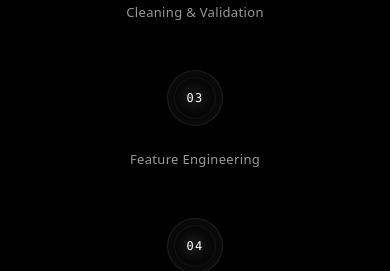
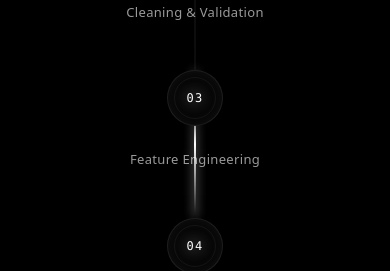
Before and after one commit to Sameet728/Elvaris-website, a Next.js app: page / in a window 390 px wide. Shown: the part 3072-3343 px from the top of the page. Built offline with nearby package versions, Linux system fonts and the light colour scheme.

Commit message:
Optimize UI for mobile: hide custom cursor on touch, add vertical animated pipeline track

```diff
--- a/src/app/globals.css
+++ b/src/app/globals.css
@@ -29,8 +29,10 @@
 }
 
 @layer base {
-  *, *::before, *::after {
-    cursor: none !important;
+  @media (pointer: fine) {
+    *, *::before, *::after {
+      cursor: none !important;
+    }
   }
 }
 
@@ -38,6 +40,11 @@
 @keyframes marquee {
   0% { transform: translateX(0); }
   100% { transform: translateX(-50%); }
+}
+
+@keyframes sweep-line-vertical {
+  0% { transform: translateY(-100%); }
+  100% { transform: translateY(300%); }
 }
 
 @keyframes border-spin {
--- a/src/components/custom-cursor.tsx
+++ b/src/components/custom-cursor.tsx
@@ -41,7 +41,7 @@ export function CustomCursor() {
   }, [targetPosition]);
 
   return (
-    <>
+    <div className="hidden md:block">
       {/* Premium Custom Cursor: Outer Lerping Ring */}
       <div
         className="pointer-events-none fixed top-0 left-0 z-[99999] h-8 w-8 rounded-full border border-white/40 transition-opacity duration-300 shadow-[0_0_10px_rgba(255,255,255,0.2)]"
@@ -59,6 +59,6 @@ export function CustomCursor() {
           opacity: visible ? 1 : 0
         }}
       />
-    </>
+    </div>
   );
 }
--- a/src/components/sections.tsx
+++ b/src/components/sections.tsx
@@ -184,7 +184,7 @@ export function ResearchPipelineSection() {
         </FadeIn>
 
         <div className="relative mx-auto max-w-[1100px] pt-10">
-          {/* Real Pipeline Track */}
+          {/* Real Pipeline Track (Desktop) */}
           <div className="absolute top-[68px] left-[8.33%] right-[8.33%] h-[1px] bg-white/10 hidden lg:block">
             {/* Animated Laser Beam */}
             <div
@@ -193,7 +193,15 @@ export function ResearchPipelineSection() {
             />
           </div>
 
-          <div className="grid gap-y-12 sm:grid-cols-2 lg:grid-cols-6 relative z-10">
+          {/* Real Pipeline Track (Mobile) */}
+          <div className="absolute top-[68px] bottom-[68px] left-1/2 w-[1px] -translate-x-1/2 bg-white/10 lg:hidden">
+            <div
+              className="w-[2px] h-[20%] -translate-x-[0.5px] bg-gradient-to-b from-transparent via-white to-transparent shadow-[0_0_10px_rgba(255,255,255,0.8)]"
+              style={{ animation: 'sweep-line-vertical 4s linear infinite' }}
+            />
+          </div>
+
+          <div className="grid gap-y-12 grid-cols-1 lg:grid-cols-6 relative z-10">
             {steps.map((step, i) => (
               <FadeIn key={step} delay={i * 100}>
                 <div className="group relative flex flex-col items-center justify-start text-center">
```
